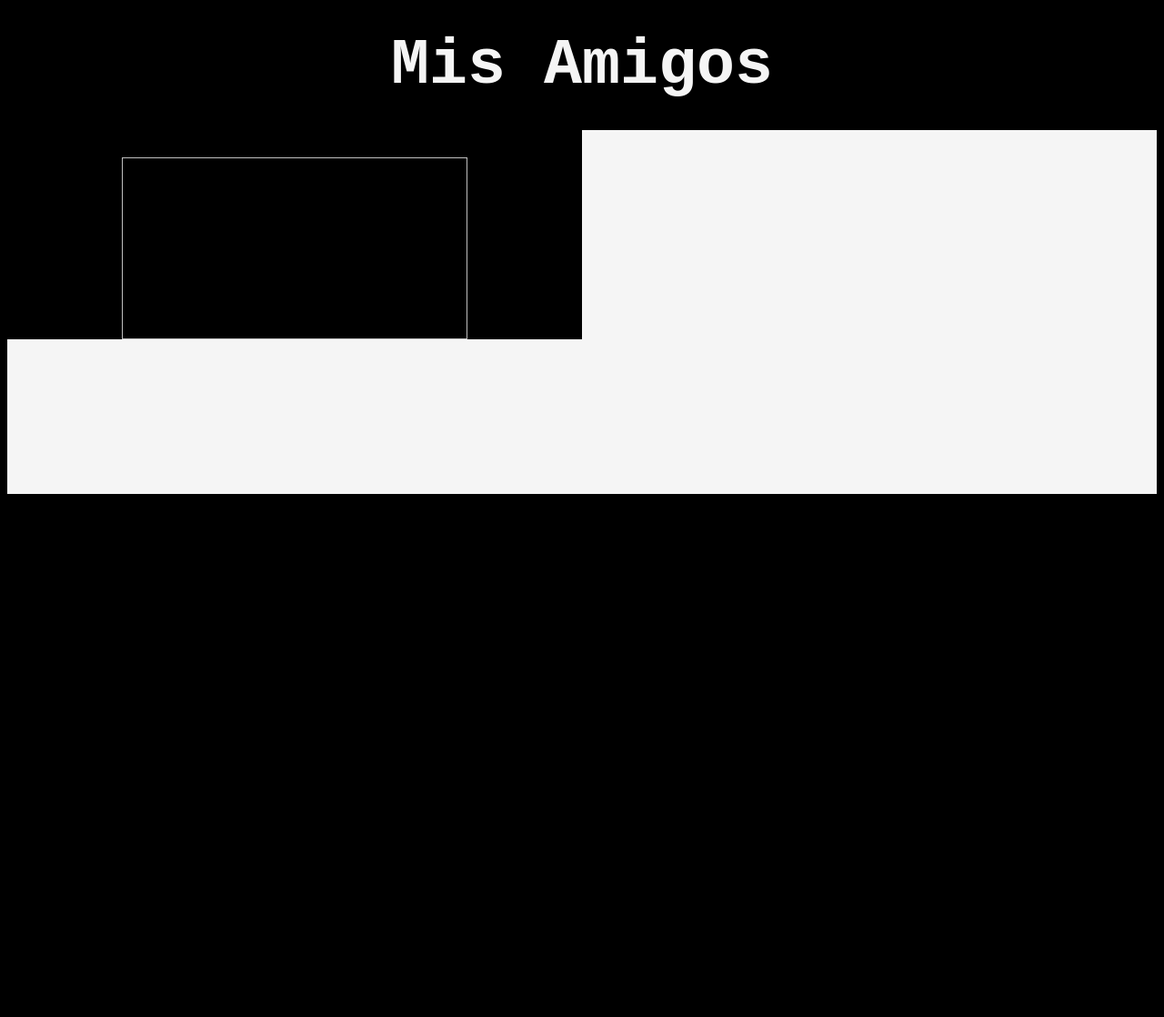
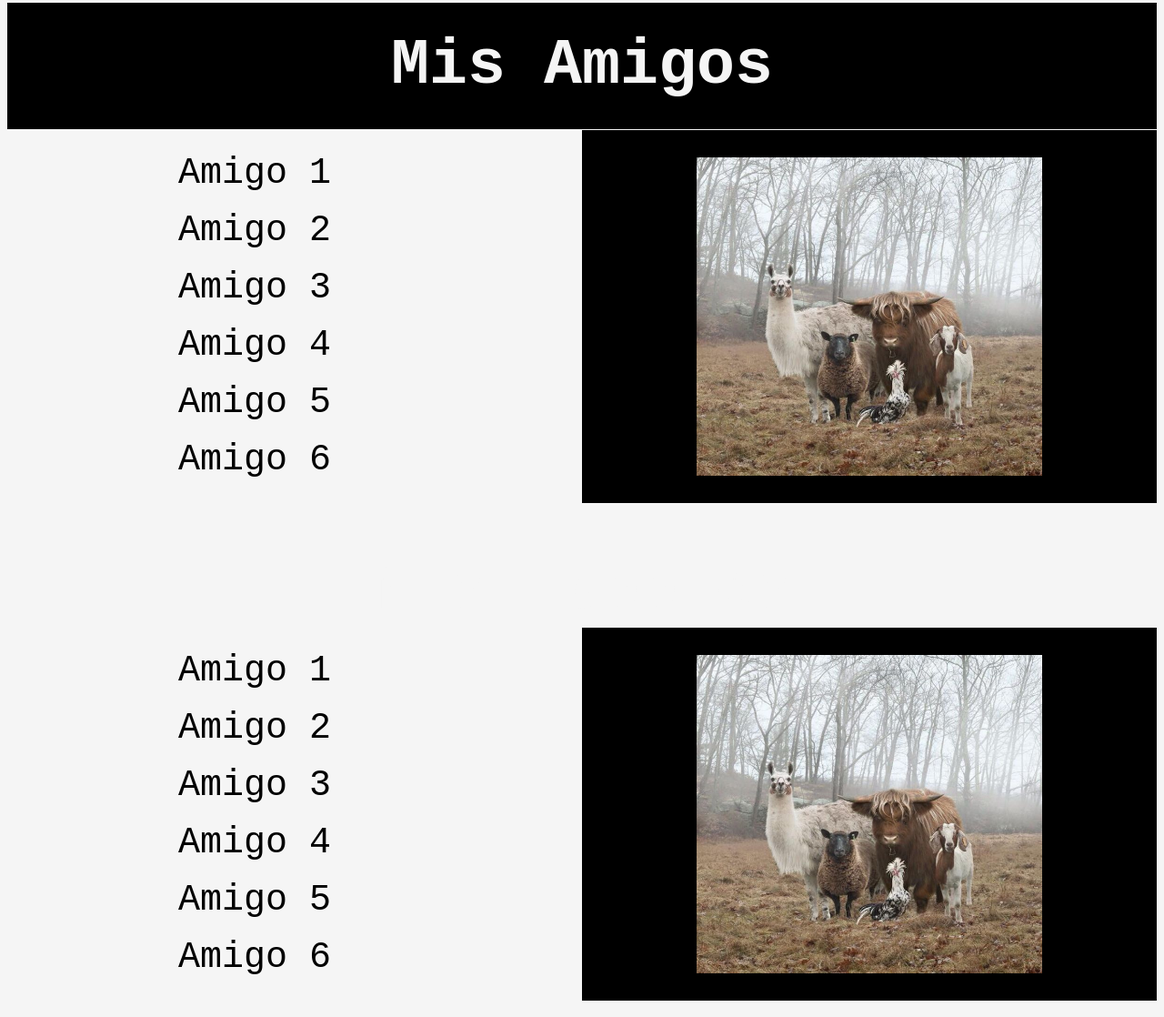
Before and after one commit to rolucioni/rodrigolucionioporto, a plain HTML site: page index.html in a window 1280 px wide. Shown: the part 822-1940 px from the top of the page at 91% size. Before the commit the page ends 1373 px from the top, so only its background shows below. Drawn offline with Linux system fonts and the light colour scheme.

Commit message:
Add files via upload

```diff
--- a/estilos.css
+++ b/estilos.css
@@ -1,3 +1,6 @@
+html{
+    scroll-behavior: smooth;
+}
 body{
     background-color: black;
 }
@@ -72,6 +75,7 @@ body{
 	display: inline-block;
 	text-align:center;
     margin-bottom: 3px;
+
 }
 .menu li a:hover{
     text-decoration-line: underline;
@@ -94,7 +98,7 @@ h2{
     margin-bottom: 2;
 }
 body{
-    background-color: black;
+    background-color: whitesmoke;
 }
 .gc{
     height: 400px;
@@ -180,10 +184,11 @@ p{
 .a1 h2{
     color: black;
 }
-.img2 div{
-    height: 900px;
+.img2{
+    height: 400x;
     width: 100%;
-    background-image: url=('https://images.unsplash.com/photo-1569470451072-68314f596aec?fm=jpg&q=60&w=3000&ixlib=rb-4.0.3&ixid=M3wxMjA3fDB8MHxleHBsb3JlLWZlZWR8Mnx8fGVufDB8fHx8fA%3D%')
+    background-color: black;
+    margin-top: 0px;
 }
 .img2 h1{
     padding: 30px;
@@ -193,7 +198,7 @@ p{
     background-color: whitesmoke;
 }
 .amm{
-    height: 400px;
+    height: 420px;
     background-color: whitesmoke;
     width: 100%;
     overflow: auto;
@@ -208,7 +213,7 @@ p{
     background-color: black;
 }
 .amimg img{
-    height: 200px;
+    height: 350px;
     width: 60%;
     display: flex;
     margin: 0 auto;
@@ -218,4 +223,30 @@ p{
     overflow: hidden;
     justify-content: center;
     padding-top: 30px;
+    padding-bottom: 30px;
 }
+.amigos li {
+    font-family: "courier new", monospace;
+    padding: 9px;
+    font-size: 40px;
+    padding-left: 25%;
+    list-style-type: none;
+
+}
+.amigos li a{
+    text-decoration: none;
+    font-family: "courier new", monospace;
+    margin-right: 12px;
+    color: black;
+
+}
+.amigos li a:hover{
+    background-color: black;
+    opacity: 50%;
+    color: whitesmoke;
+
+}
+.hobb{
+    background-color: whitesmoke;
+    height:
+}
--- a/index.html
+++ b/index.html
@@ -17,7 +17,7 @@
                   <li><a href="#qs" >Sobre Mi</a></li>
                   <li><a href="#ma">Mis Amigos</a></li>
                   <li><a href="vid.html" target="a" id="r">Mi carrera</a></li>
-                  <li><a href="p.html" target="a" id="r">Mis Hobbies</a></li>
+                  <li><a href="#mh" target="a" id="r">Mis Hobbies</a></li>
 		      </ul>
             </div>
         </div>
@@ -29,21 +29,21 @@
                 <p>Me gusta el queso.</p>
             </div>
             <div>
-                <img src='https://pngate.com/wp-content/uploads/2023/11/Gigachad-Smiling-Face.png'>
+                <img src='chill_guy.webp'>
             </div>
         </div>
     <div class="sp">
         <div style="background-color: black" class='sp1'>
             <h2>Carrera</h2>
-            <img src="https://i.ytimg.com/vi/CxGSnA-RTsA/maxresdefault.jpg">
+            <img src="images.jpg">
         </div>
         <div style="background-color: whitesmoke" class="a1">
             <h2>Hobbies</h2>
-            <img>
+            <img src="bear-with-guitar-meme-7.jpg">
         </div>
         <div style="background-color: black" class="m">
             <h2>Amigos</h2>
-            <a  href="#ma"> <img src="https://i.ytimg.com/vi/CxGSnA-RTsA/maxresdefault.jpg"></a>
+            <a  href="#ma"> <img src="amigos.jpg"></a>
         </div>
 
 
@@ -53,10 +53,35 @@
     </div>
         <div class="amm">
             <div class="aming" style="background-color: whitesmoke">
-                <img>
+                <ul class="amigos">
+                    <li><a href="">Amigo 1</a></li>
+                    <li><a href="">Amigo 2</a></li>
+                    <li><a href="">Amigo 3</a></li>
+                    <li><a href="">Amigo 4</a></li>
+                    <li><a href="">Amigo 5</a></li>
+                    <li><a href="">Amigo 6</a></li>
+                </ul>
             </div>
             <div class="amimg">
-                <img>
+                <img src="amigos2.jpg">
+            </div>
+        </div>
+    <div class="hobb" id="mh">
+        <h1>Mis Hobbies</h1>
+    </div>
+        <div class="amm">
+            <div class="aming" style="background-color: whitesmoke">
+                <ul class="amigos">
+                    <li><a href="">Amigo 1</a></li>
+                    <li><a href="">Amigo 2</a></li>
+                    <li><a href="">Amigo 3</a></li>
+                    <li><a href="">Amigo 4</a></li>
+                    <li><a href="">Amigo 5</a></li>
+                    <li><a href="">Amigo 6</a></li>
+                </ul>
+            </div>
+            <div class="amimg">
+                <img src="amigos2.jpg">
             </div>
         </div>
 
```
Also changed, not shown: amigos.jpg (added), amigos2.jpg (added), bear-with-guitar-meme-7.jpg (added), chill_guy.webp (added), images.jpg (added).
